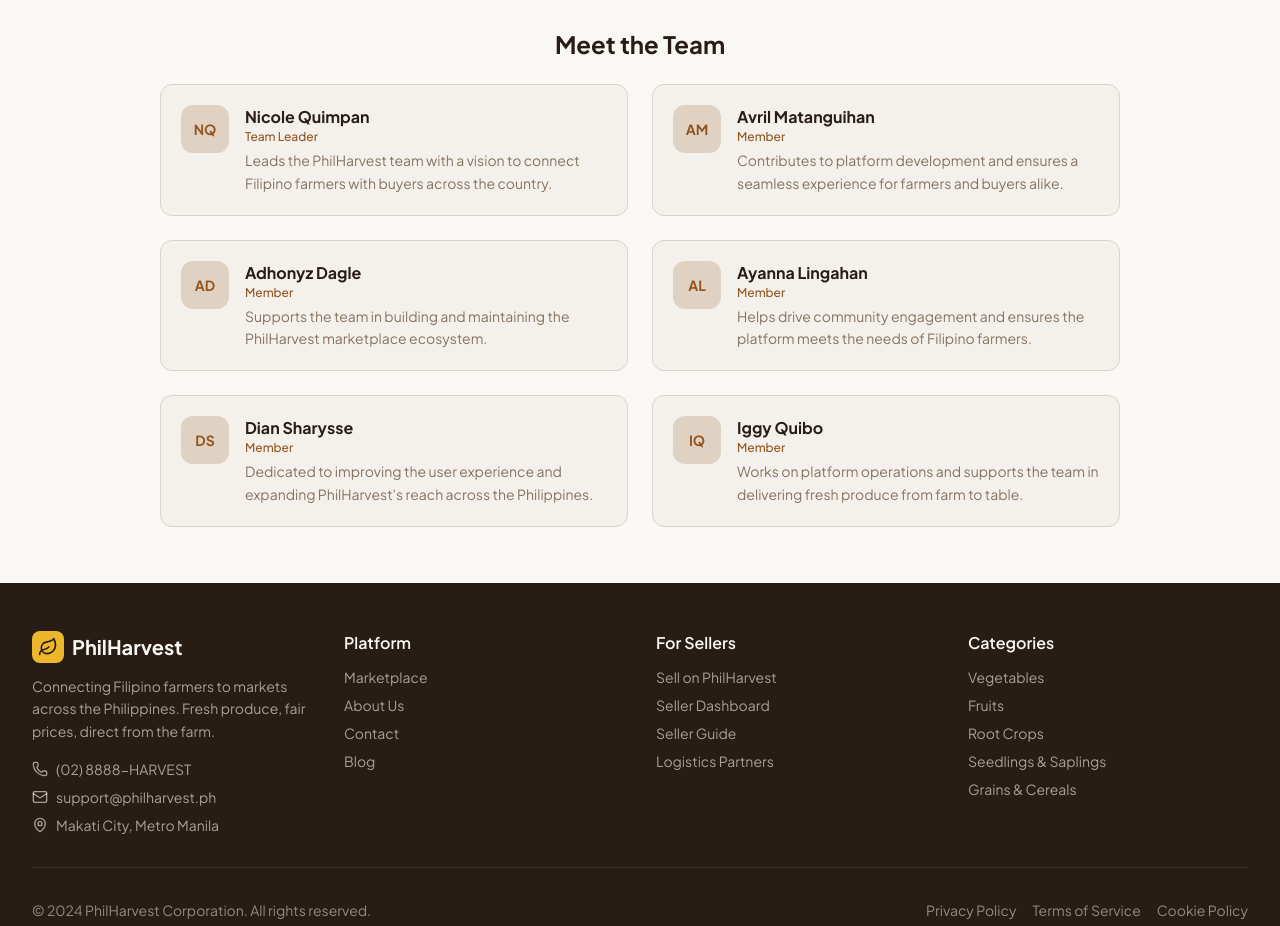
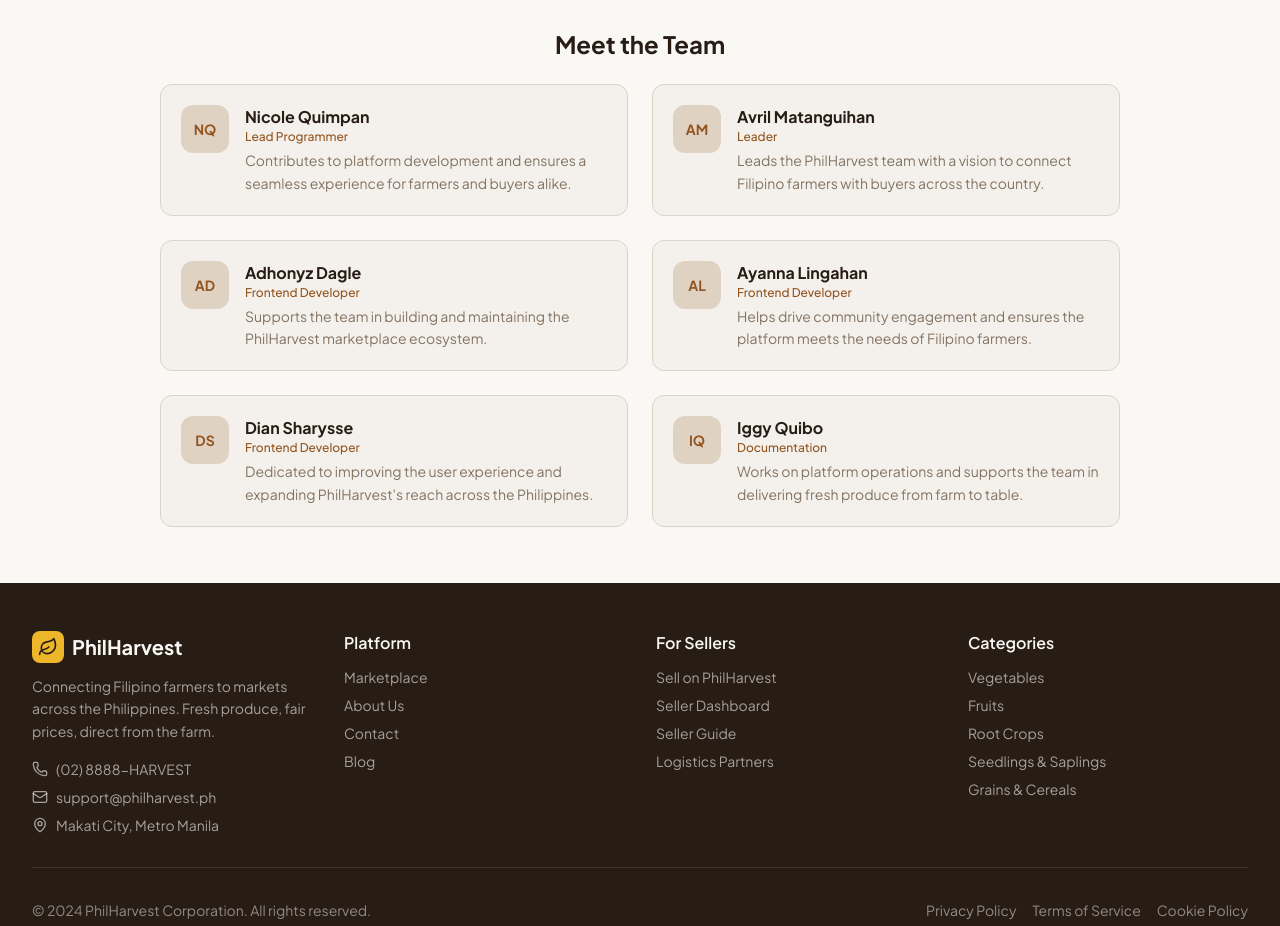
Before and after one commit to NU-BSIT231C-EDI/PhilHarvest, a React (Vite) app in the folder frontend/: page /about in a window 1280 px wide. Shown: the part 1420-2346 px from the top of the page. Built offline with nearby package versions, Linux system fonts and the light colour scheme; no server answers.

Commit message:
Updated roles meow

```diff
--- a/frontend/src/pages/public/About.tsx
+++ b/frontend/src/pages/public/About.tsx
@@ -2,12 +2,12 @@ import { Leaf, Heart, Globe, Award } from "lucide-react";
 import PublicLayout from "@/layouts/PublicLayout";
 
 const team = [
-  { name: "Nicole Quimpan", role: "Team Leader", initials: "NQ", bio: "Leads the PhilHarvest team with a vision to connect Filipino farmers with buyers across the country." },
-  { name: "Avril Matanguihan", role: "Member", initials: "AM", bio: "Contributes to platform development and ensures a seamless experience for farmers and buyers alike." },
-  { name: "Adhonyz Dagle", role: "Member", initials: "AD", bio: "Supports the team in building and maintaining the PhilHarvest marketplace ecosystem." },
-  { name: "Ayanna Lingahan", role: "Member", initials: "AL", bio: "Helps drive community engagement and ensures the platform meets the needs of Filipino farmers." },
-  { name: "Dian Sharysse", role: "Member", initials: "DS", bio: "Dedicated to improving the user experience and expanding PhilHarvest's reach across the Philippines." },
-  { name: "Iggy Quibo", role: "Member", initials: "IQ", bio: "Works on platform operations and supports the team in delivering fresh produce from farm to table." },
+  { name: "Nicole Quimpan", role: "Lead Programmer", initials: "NQ", bio: "Contributes to platform development and ensures a seamless experience for farmers and buyers alike." },
+  { name: "Avril Matanguihan", role: "Leader", initials: "AM", bio: "Leads the PhilHarvest team with a vision to connect Filipino farmers with buyers across the country." },
+  { name: "Adhonyz Dagle", role: "Frontend Developer", initials: "AD", bio: "Supports the team in building and maintaining the PhilHarvest marketplace ecosystem." },
+  { name: "Ayanna Lingahan", role: "Frontend Developer", initials: "AL", bio: "Helps drive community engagement and ensures the platform meets the needs of Filipino farmers." },
+  { name: "Dian Sharysse", role: "Frontend Developer", initials: "DS", bio: "Dedicated to improving the user experience and expanding PhilHarvest's reach across the Philippines." },
+  { name: "Iggy Quibo", role: "Documentation", initials: "IQ", bio: "Works on platform operations and supports the team in delivering fresh produce from farm to table." },
 ];
 
 export default function About() {
```
